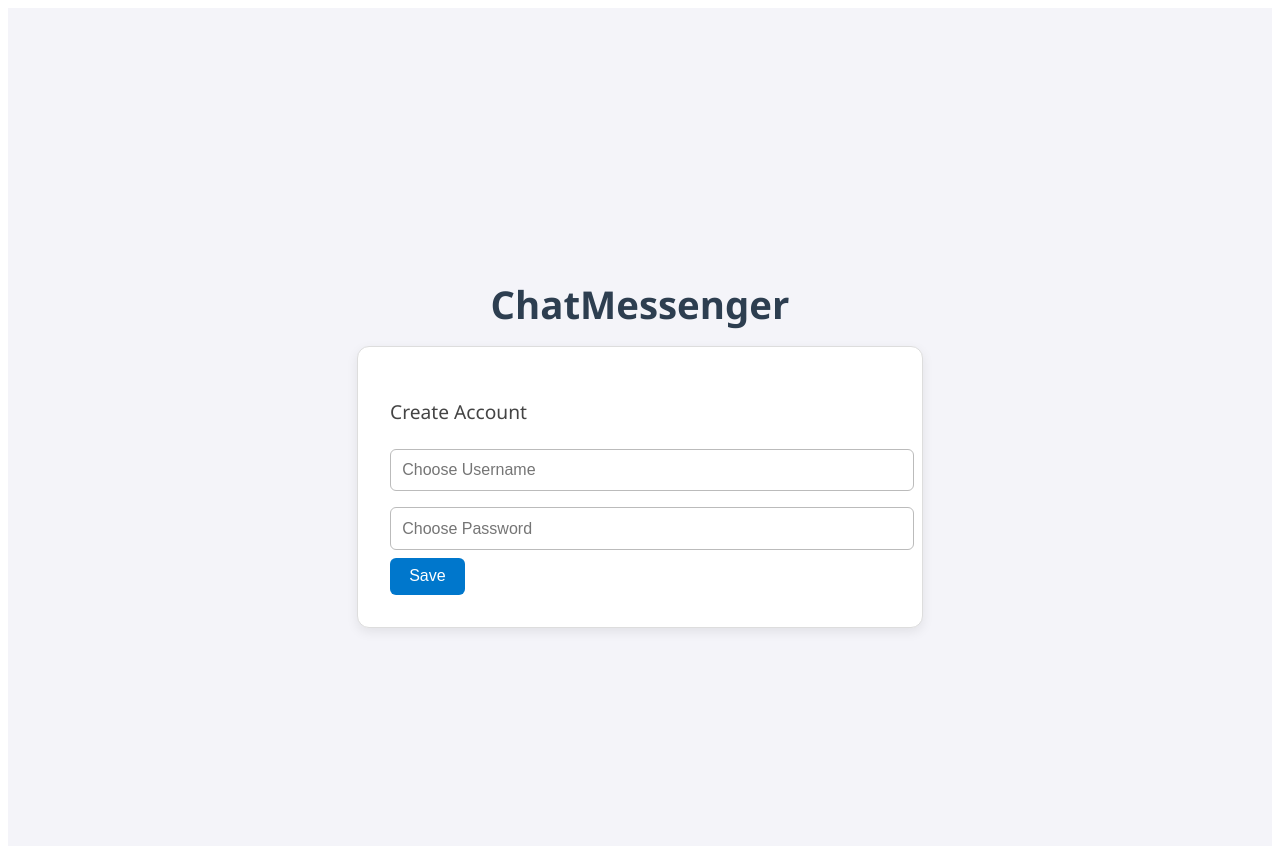
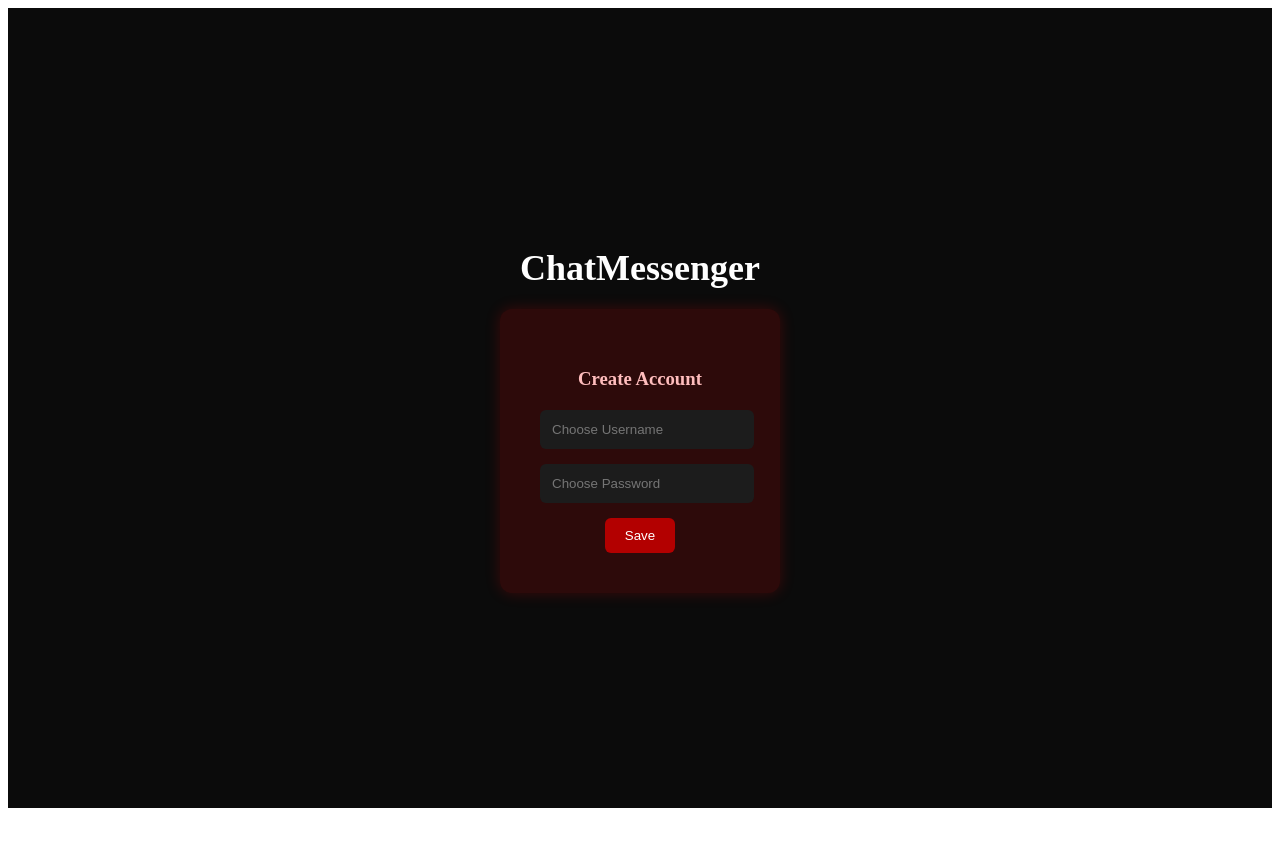
Before and after one commit to webdev20088/chattingappfrontend, a Next.js app: page /signup in a window 1280 px wide. Shown: the top 846 px of the page. After the commit the page ends 816 px from the top, so only its background shows below. Built offline with nearby package versions, Linux system fonts and the light colour scheme.

Commit message:
✅ Updated CORS for Netlify frontend access

```diff
--- a/pages/chat.js
+++ b/pages/chat.js
@@ -203,6 +203,7 @@ export default function Chat() {
             >⬅</button>
             <button onClick={handleDrive} className={styles.button} disabled={!['ditto', 'flora'].includes(username)}><b>DRIVE</b></button>
             <button onClick={handleRedirect} className={styles.button} disabled={!['ditto', 'flora'].includes(username)}><b>REDIRECT</b></button>
+            <button onClick={clearChat} className={styles.button}>Clear Chat</button>
             <h3 className={styles.nametext}>
               {selectedContact} {onlineUsers.includes(selectedContact)
                 ? <span className={styles.online}> (online)</span>
@@ -235,7 +236,7 @@ export default function Chat() {
               onKeyDown={(e) => { if (e.key === 'Enter') sendMessage(); }}
             />
             <button onClick={sendMessage} className={styles.button}>Send</button>
-            <button onClick={clearChat} className={styles.button}>Clear Chat</button>
+
           </div>
         </div>
       )}
--- a/styles/chat.module.css
+++ b/styles/chat.module.css
@@ -99,6 +99,7 @@
   display: flex;
   justify-content: space-between;
   align-items: center;
+  height: 10%;
 }
 
 .nametext {
--- a/styles/signup.module.css
+++ b/styles/signup.module.css
@@ -1,108 +1,62 @@
 .container {
+  height: 100vh;
+  background-color: #0b0b0b;
   display: flex;
   flex-direction: column;
   align-items: center;
   justify-content: center;
-  min-height: 100vh;
-  background-color: #f4f4f9;
-  padding: 2rem;
-  font-family: 'Segoe UI', Tahoma, Geneva, Verdana, sans-serif;
 }
 
 .title {
-  font-size: 2.4rem;
-  font-weight: bold;
-  color: #2d3e50;
-  margin-bottom: 1rem;
+  color: white;
+  font-size: 36px;
+  margin-bottom: 20px;
+}
+
+.box {
+  background-color: #2d0a0a;
+  padding: 40px;
+  border-radius: 12px;
+  box-shadow: 0 0 15px rgba(255, 0, 0, 0.2);
+  width: 200px;
   text-align: center;
 }
 
-.box {
-  background-color: white;
-  border: 1px solid #ddd;
-  border-radius: 12px;
-  padding: 2rem;
-  max-width: 500px;
-  width: 100%;
-  box-shadow: 0 4px 12px rgba(0, 0, 0, 0.08);
-}
-
 .subtitle {
-  font-size: 1.2rem;
-  font-weight: 500;
-  color: #444;
-  margin-bottom: 1rem;
-  text-align: left;
+  color: #ffbdbd;
+  margin-bottom: 20px;
 }
 
 .input {
-  width: 100%;
-  padding: 0.7rem;
-  margin: 0.5rem 0;
-  border: 1px solid #bbb;
+  width: 95%;
+  padding: 12px;
+  margin-bottom: 15px;
+  border: none;
   border-radius: 6px;
-  font-size: 1rem;
+  background-color: #1c1c1c;
+  color: white;
 }
 
 .buttonGroup {
   display: flex;
   justify-content: space-between;
-  margin-top: 1rem;
 }
 
 .button {
-  padding: 0.6rem 1.2rem;
-  font-size: 1rem;
-  background-color: #0077cc;
+  background-color: #b30000;
   color: white;
   border: none;
+  padding: 10px 20px;
   border-radius: 6px;
   cursor: pointer;
-  transition: background-color 0.2s ease-in-out;
 }
 
 .button:hover {
-  background-color: #005fa3;
+  background-color: #cc0000;
 }
 
 .error {
-  color: #d8000c;
-  background-color: #ffd2d2;
-  border: 1px solid #d8000c;
-  padding: 0.5rem;
-  margin-top: 1rem;
-  border-radius: 6px;
-  font-size: 0.9rem;
+  margin-top: 15px;
+  color: #ff3333;
+  font-size: 14px;
 }
-
-.questionBlock {
-  margin-bottom: 1.5rem;
-  background-color: #fdfdfd;
-  border-left: 4px solid #0077cc;
-  padding: 1rem;
-  border-radius: 6px;
-}
-
-.questionBlock p {
-  margin: 0 0 0.5rem 0;
-  font-weight: 500;
-  color: #333;
-}
-
-.questionBlock ul {
-  list-style: none;
-  padding-left: 0;
-}
-
-.questionBlock li {
-  margin: 0.3rem 0;
-  padding-left: 1rem;
-  position: relative;
-}
-
-.questionBlock li::before {
-  content: '○';
-  position: absolute;
-  left: 0;
-  color: #0077cc;
-}
```
